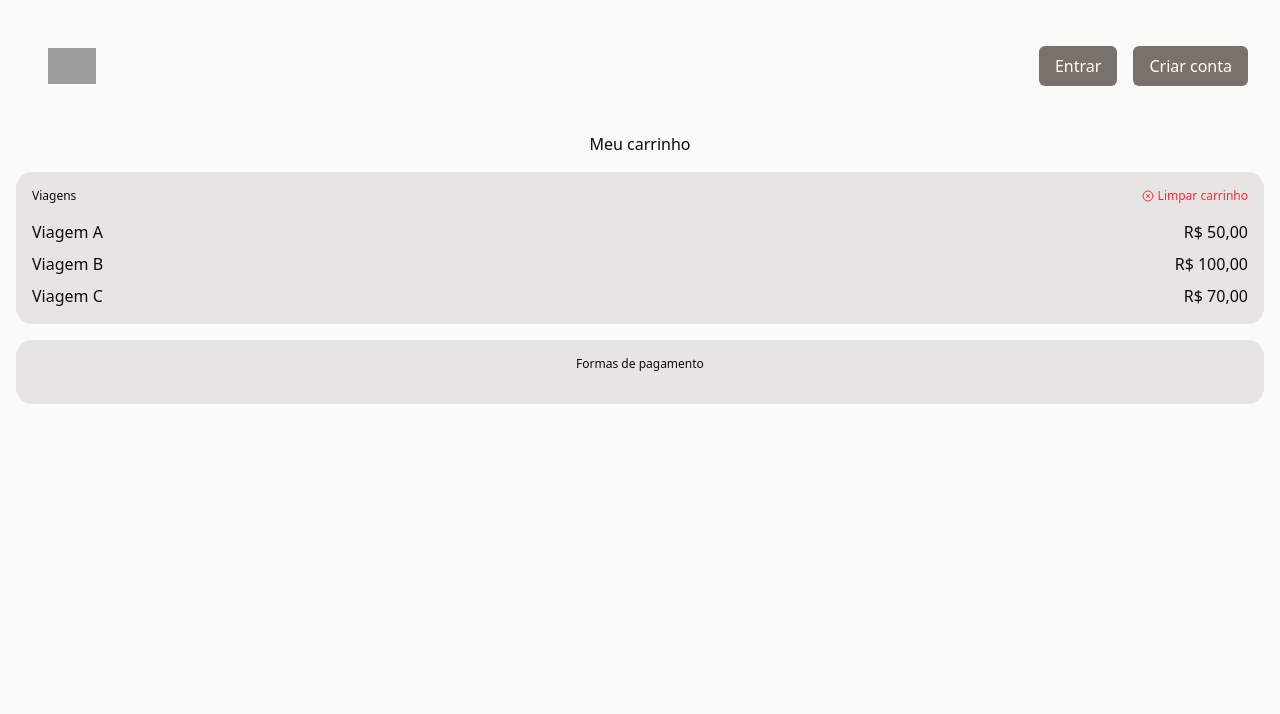
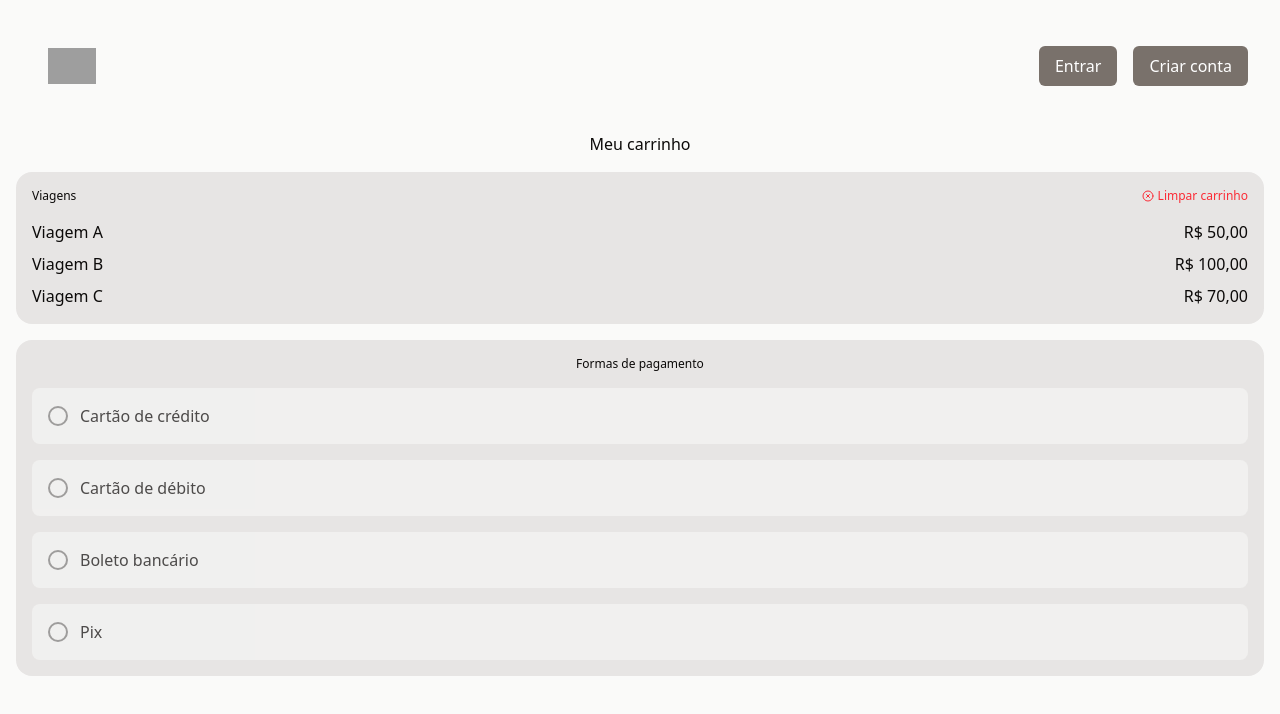
Before and after one commit to ricardoof/strada, a React (Vite) app in the folder web/: page /cart in a window 1280 px wide. Shown: the top 714 px of the page. Built offline with nearby package versions, Linux system fonts and the light colour scheme; grey boxes are pictures that could not be loaded.

Commit message:
adição formas de pagamento

```diff
--- a/web/src/components/formCreateAccount.jsx
+++ b/web/src/components/formCreateAccount.jsx
@@ -1,34 +1,43 @@
+import { useNavigate } from "react-router-dom";
 import { Button } from "./button";
 import { Input } from "./input";
+import { InputGroup } from "./inputGroup";
 
 export function FormCreateAccount() {
+
+    const navigate = useNavigate();
+
+    const handleNavigateToHome = () => {
+        navigate('/');
+    }
+
     return (
         <div className="flex flex-col w-full gap-4 items-center justify-center p-4">
-            <h2 className="text-font">Criar minha conta</h2>
+            <h2 className="text-font lg:text-2xl">Criar minha conta</h2>
 
             <div className="flex flex-col gap-1 w-full">
                 <p className="text-font">Nome</p>
-                <div className="flex gap-1 px-4 py-2 bg-input rounded">
+                <InputGroup>
                     <Input type="text" placeholder="Digite seu nome" />
-                </div>
+                </InputGroup>
             </div>
 
             <div className="flex flex-col gap-1 w-full">
                 <p className="text-font">E-mail</p>
-                <div className="flex gap-1 px-4 py-2 bg-input rounded">
+                <InputGroup>
                     <Input type="text" placeholder="Digite seu e-mail" />
-                </div>
+                </InputGroup>
             </div>
 
             <div className="flex flex-col gap-1 w-full">
                 <p className="text-font">Senha</p>
-                <div className="flex gap-1 px-4 py-2 bg-input rounded">
+                <InputGroup>
                     <Input type="password" placeholder="Digite sua senha" />
-                </div>
+                </InputGroup>
             </div>
 
-            <div className="pt-1">
-                <Button>
+            <div className="">
+                <Button onClick={handleNavigateToHome}>
                     Criar conta
                 </Button>
             </div>
--- a/web/src/components/formLogin.jsx
+++ b/web/src/components/formLogin.jsx
@@ -17,19 +17,19 @@ export function FormLogin() {
     }
 
     return (
-        <div className="flex flex-col w-full gap-4 items-center justify-center p-4 lg:w-96">
+        <div className="flex flex-col w-full gap-4 items-center justify-center p-4">
             <p className="text-lg text-font lg:text-2xl">Acesse sua conta</p>
 
-            <div className="flex flex-col gap-1 w-full lg:w-90">
-                <p className="text-sm text-font lg:text-xl">E-mail</p>
+            <div className="flex flex-col gap-1 w-full">
+                <p className="text-sm text-font lg:text-lg">E-mail</p>
                 <InputGroup>
                     <Mail className="text-font/50" />
                     <Input type="text" placeholder="Digite seu e-mail" />
                 </InputGroup>
             </div>
 
-            <div className="flex flex-col gap-1 w-full lg:w-90">
-                <p className="text-sm text-font lg:text-xl">Senha</p>
+            <div className="flex flex-col gap-1 w-full">
+                <p className="text-sm text-font lg:text-lg">Senha</p>
                 <InputGroup>
                     <LockKeyhole className="text-font/50" />
                     <Input
@@ -39,7 +39,7 @@ export function FormLogin() {
                 </InputGroup>
             </div>
 
-            <div className="w-full lg:w-90">
+            <div className="w-full">
                 <Button justify="between" width="full" onClick={handleNavigateToHome}>
                     Acessar
                     <ArrowRight />
--- a/web/src/components/paymentMethods.jsx
+++ b/web/src/components/paymentMethods.jsx
@@ -1,13 +1,38 @@
+import { useState } from "react";
+import { PaymentOption } from "./paymentOption";
+
 export function PaymentMethods() {
+
+    const [paymentMethod, setPaymentMethod] = useState('');
+
     return (
         <div className="flex flex-col w-full bg-card gap-4 items-center justify-center p-4 rounded-2xl">
             <p className="text-font text-xs">Formas de pagamento</p>
 
             <div className="flex flex-col w-full gap-4">
-                <div className="flex w-full justify-between">
+                <PaymentOption
+                    label="Cartão de crédito"
+                    isSelected={paymentMethod === 'credit_card'}
+                    onClick={() => setPaymentMethod('credit_card')}
+                />
 
-                </div>
+                <PaymentOption
+                    label="Cartão de débito"
+                    isSelected={paymentMethod === 'debit_card'}
+                    onClick={() => setPaymentMethod('debit_card')}
+                />
 
+                <PaymentOption
+                    label="Boleto bancário"
+                    isSelected={paymentMethod === 'boleto'}
+                    onClick={() => setPaymentMethod('boleto')}
+                />
+
+                <PaymentOption
+                    label="Pix"
+                    isSelected={paymentMethod === 'pix'}
+                    onClick={() => setPaymentMethod('pix')}
+                />
             </div>
         </div>
     )
--- /dev/null
+++ b/web/src/components/paymentOption.jsx
@@ -0,0 +1,34 @@
+import { cva } from "class-variance-authority";
+import { cn } from "../utils";
+
+const paymentVariants = cva(
+  "flex items-center w-full p-4 rounded-lg cursor-pointer transition-all bg-input",
+  {
+    variants: {
+      isSelected: {
+        true: "ring-2 ring-white/50",
+        false: "opacity-70 hover:opacity-100",
+      },
+    },
+  }
+);
+
+function RadioDot({ isSelected }) {
+  return (
+    <div className="w-5 h-5 rounded-full border-2 border-font/50 flex items-center justify-center mr-3">
+      {isSelected && <div className="w-3 h-3 rounded-full bg-font" />}
+    </div>
+  );
+}
+
+export function PaymentOption({ className, isSelected, label, ...props }) {
+  return (
+    <div
+      className={cn(paymentVariants({ isSelected, className }))}
+      {...props}
+    >
+      <RadioDot isSelected={isSelected} />
+      <span className="text-font">{label}</span>
+    </div>
+  );
+}
--- a/web/src/pages/cart.jsx
+++ b/web/src/pages/cart.jsx
@@ -4,7 +4,7 @@ import { PaymentMethods } from "../components/paymentMethods";
 
 export function Cart() {
     return (
-        <div className="flex flex-colflex flex-col bg-background min-h-screen w-full items-center justify-start p-4 gap-4">
+        <div className="flex flex-col bg-background min-h-screen w-full items-center justify-start p-4 gap-4">
             <Header />
             <h2 className="text-font">Meu carrinho</h2>
             <MyCart />
--- a/web/src/pages/createAccount.jsx
+++ b/web/src/pages/createAccount.jsx
@@ -6,7 +6,7 @@ export function CreateAccount() {
         <div className="flex flex-col w-full min-h-screen gap-20 bg-background items-center justify-start p-4">
             <Header />
 
-            <div className="flex flex-col w-full bg-card shadow-xl items-center justify-center gap-4 rounded-2xl lg:w-xs">
+            <div className="flex flex-col w-full bg-card shadow-xl items-center justify-center gap-4 rounded-2xl lg:w-md">
                 <FormCreateAccount />
             </div>
         </div>
--- a/web/src/pages/home.jsx
+++ b/web/src/pages/home.jsx
@@ -3,6 +3,7 @@ import { Input } from "../components/input";
 import { useNavigate } from 'react-router-dom';
 import { Header } from "../components/header";
 import { InputGroup } from "../components/inputGroup";
+import { useState } from "react";
 
 export function Home() {
 
@@ -10,6 +11,13 @@ export function Home() {
 
     const handleNavigateToTravel = () => {
         navigate('/travel');
+    }
+
+    const [showResults, setShowResults] = useState(false);
+
+    const handleSearch = () => {
+        // aqui também faria a busca de dados
+        setShowResults(true);
     }
 
     return (
@@ -20,22 +28,26 @@ export function Home() {
                 <div className="flex flex-col w-full bg-card shadow-xl p-4 rounded-2xl items-center justify-center gap-4 lg:w-xl">
                     <h1 className="text-font text-2xl lg:text-4xl">Bem-vindo à Strada!</h1>
                     <p className="text-font text-lg lg:text-xl">Para onde vamos viajar</p>
+
                     <InputGroup variant="primary">
                         <Input type="text" placeholder="Digite seu destino" />
                     </InputGroup>
+
                     <div className="">
-                        <Button variant="primary">
+                        <Button variant="primary" onClick={handleSearch}>
                             Buscar
                         </Button>
                     </div>
                 </div>
 
+                {showResults && (
                     <div className="flex flex-col w-full bg-card shadow-xl p-4 rounded-2xl items-center justify-center gap-4 lg:w-xl">
                         <p className="text-font" onClick={handleNavigateToTravel}>Viagem A</p>
                         <p className="text-font">Viagem B</p>
                         <p className="text-font">Viagem C</p>
                         <p className="text-font">Viagem D</p>
                     </div>
+                )}
             </div>
         </div>
     )
--- a/web/src/pages/login.jsx
+++ b/web/src/pages/login.jsx
@@ -6,7 +6,7 @@ export function Login() {
         <div className=" flex flex-col min-h-screen gap-24 items-center justify-start bg-background p-4">
             <Header/>
             <div className="flex flex-col items-center justify-start">
-                <div className="flex w-80 rounded-2xl items-center bg-card shadow-md justify-center lg:w-100">
+                <div className="flex w-80 rounded-2xl items-center bg-card shadow-md justify-center lg:w-sm">
                     <FormLogin />
                 </div>
 
```
Lines whose indentation alone changed are shown as unchanged.
